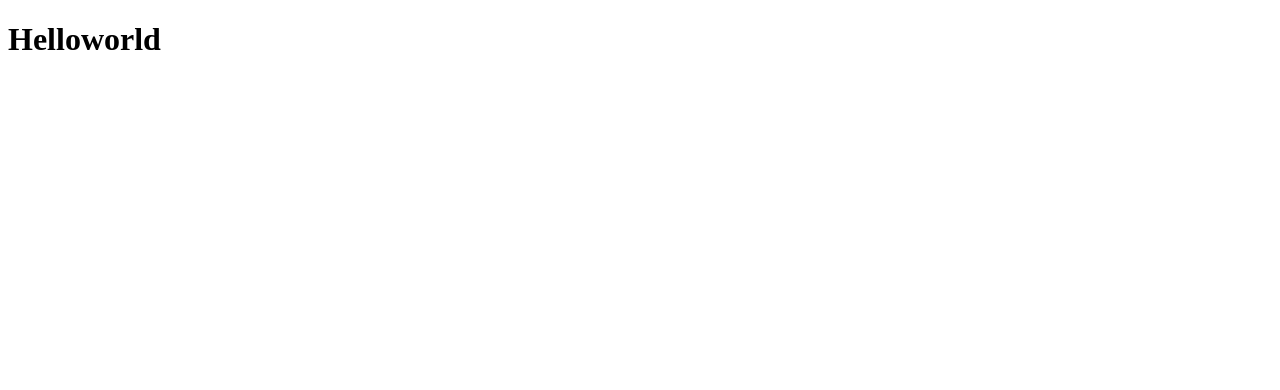
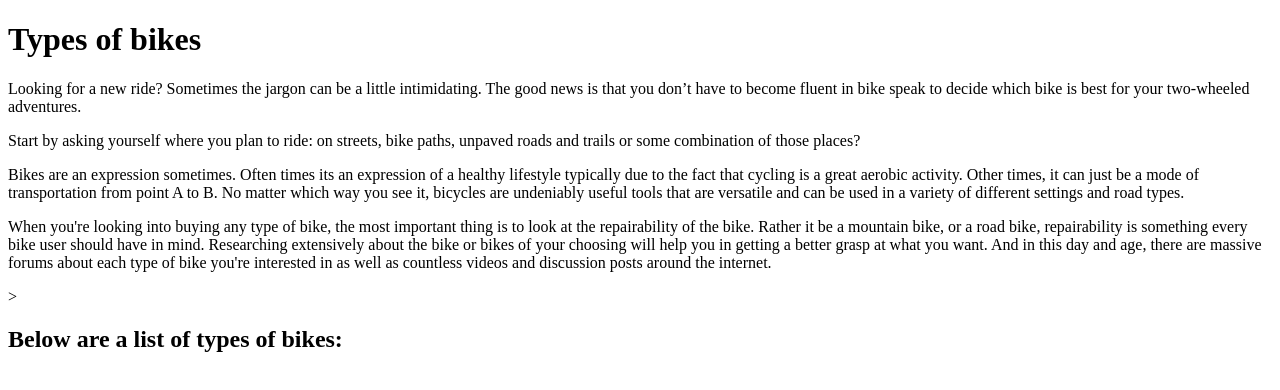
Before and after one commit to ShoaibAdnan/JQuery-Plugin, a plain HTML site: page index.html in a window 1280 px wide. Drawn offline with nearby package versions, Linux system fonts and the light colour scheme.

Commit message:
Added main page of the html and modified the list in js file

```diff
--- a/index.html
+++ b/index.html
@@ -3,10 +3,32 @@
     <head>
         <meta charset="UTF-8">
         <title>Simple JQuery Plugin</title>
+        <link rel = "stylesheet" href = "style.css">
     </head>
 
     <body>
-        <h1>Helloworld</h1>
+        <h1>Types of bikes</h1>
+        <p>Looking for a new ride? Sometimes the jargon can be a little intimidating.
+           The good news is that you don’t have to become fluent in bike speak to decide which bike is best for your two-wheeled adventures.</p>
+
+        <p>Start by asking yourself where you plan to ride: on streets, bike paths, unpaved roads and trails or some combination of those places?</p>
+
+        <p> Bikes are an expression sometimes. Often times its an expression of a healthy lifestyle typically due to the fact that cycling is a great
+            aerobic activity. Other times, it can just be a mode of transportation from point A to B. No matter which way you see it, bicycles are undeniably
+            useful tools that are versatile and can be used in a variety of different settings and road types.
+        </p>
+
+        <p> When you're looking into buying any type of bike, the most important thing is to look at the repairability of the bike. Rather it be a mountain bike,
+            or a road bike, repairability is something every bike user should have in mind. Researching extensively about the bike or bikes of your choosing will
+            help you in getting a better grasp at what you want. And in this day and age, there are massive forums about each type of bike you're interested in as
+            well as countless videos and discussion posts around the internet.
+        </p>>
+        <h2>
+            Below are a list of types of bikes:
+        </h2>
+
+        <div id="result">
+        </div>
         <script src="https://code.jquery.com/jquery-3.5.1.min.js"></script>
         <script src="plugin.js"></script>
     </body>
--- a/plugin.js
+++ b/plugin.js
@@ -1,4 +1,4 @@
-let arr = ['HTML', 'CSS', 'JavaScript', 'Java', 'Python', 'SQL'];
+let arr = ['Mountain Bikes', 'Road bikes', 'Hybrid/Commuter bikes', 'Folding bikes', 'Electric bikes', 'Touring bikes'];
 
 $.fn.this = function() {
 
```
